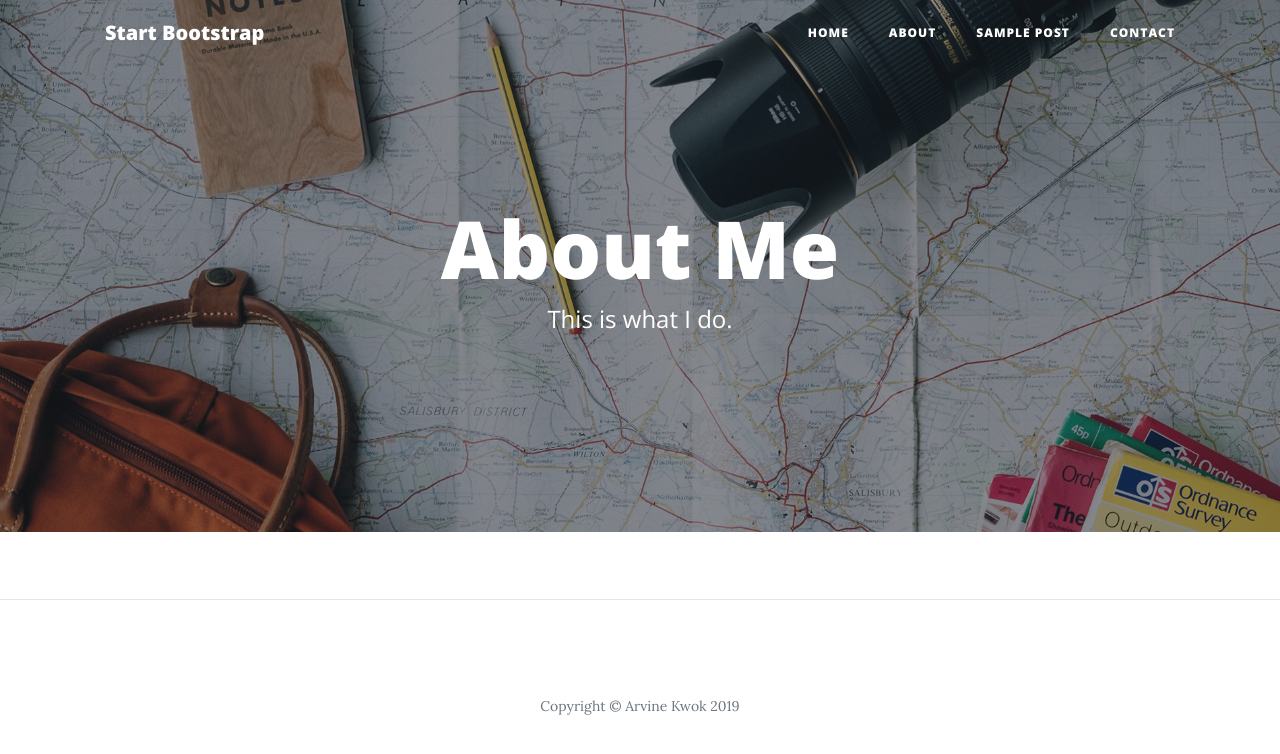
After one commit to ArvineKwok/FlaskBlog, a Flask app: template blog/templates/blog/about.html in a window 1280 px wide. The commit adds this page. Shown: the top 754 px of the page. Run offline with Flask 2, Linux system fonts and the light colour scheme; the template is opened without the code that fills it, so the values that code supplies are empty; some libraries are stand-ins or nearby versions.

Commit message:
添加 about 页面

```diff
--- a/blog/blueprints/blog.py
+++ b/blog/blueprints/blog.py
@@ -22,3 +22,7 @@ def show_post(post_id):
     pagination = Comment.query.with_parent(post).order_by(Comment.timestamp.desc()).paginate(page, per_page=per_page)
     comments = pagination.items
     return render_template('blog/post.html', post=post, pagination=pagination, comments=comments, form=comment_form)
+
+@blog_bp.route('/about')
+def about():
+    return render_template('blog/about.html')
--- a/blog/templates/base.html
+++ b/blog/templates/base.html
@@ -37,7 +37,7 @@
             <div class="collapse navbar-collapse" id="navbarResponsive">
                 <ul class="navbar-nav ml-auto">
                     {{ render_nav_item('blog.index','Home') }}
-                    {{ render_nav_item('blog.index','About') }}
+                    {{ render_nav_item('blog.about','About') }}
                     {{ render_nav_item('blog.index','Sample post') }}
                     {{ render_nav_item('blog.index','Contact') }}
                 </ul>
--- /dev/null
+++ b/blog/templates/blog/about.html
@@ -0,0 +1,27 @@
+{% extends 'base.html' %}
+
+{% block title %}About Me{% endblock %}
+{% block content %}
+<header class="masthead" style="background-image: url({{ url_for('static',filename='img/about-bg.jpg') }})">
+    <div class="overlay"></div>
+    <div class="container">
+        <div class="row">
+            <div class="col-lg-8 col-md-10 mx-auto">
+                <div class="page-heading">
+                    <h1>About Me</h1>
+                    <span class="subheading">This is what I do.</span>
+                </div>
+            </div>
+        </div>
+    </div>
+</header>
+
+  <!-- Main Content -->
+    <div class="container">
+        <div class="row">
+            <div class="col-lg-8 col-md-10 mx-auto">
+                {{ admin.about|safe }}
+            </div>
+        </div>
+    </div>
+{% endblock %}
```
